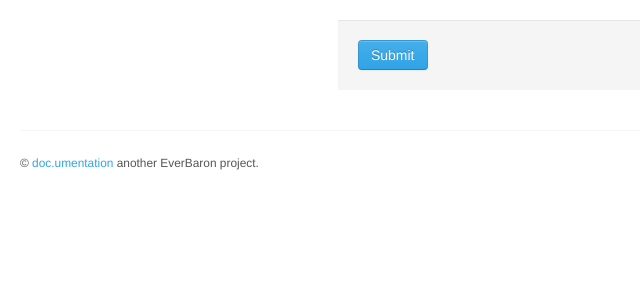
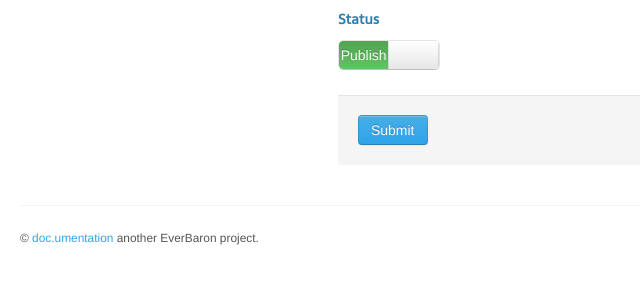
Before and after one commit to chadwick37/Documentation, a PHP site: the page made by templates/article_form.twig in a window 1280 px wide. Shown: the part 531-829 px from the top of the page, without its empty margins (0-640 px from the left). Before the commit the page ends 701 px from the top, so only its background shows below. Run offline with PHP 8.4, Linux system fonts and the light colour scheme; the template is opened without the code that fills it, so the values that code supplies are empty; some libraries are stand-ins or nearby versions.

Commit message:
Added ability to set an article as a draft or published. Using bootstrap toggle for the switch.

```diff
--- /dev/null
+++ b/assets/css/bootstrapSwitch.css
@@ -0,0 +1,359 @@
+/* ============================================================
+ * bootstrapSwitch v1.2 by Larentis Mattia @spiritualGuru
+ * http://www.larentis.eu/switch/
+ * ============================================================
+ * Licensed under the Apache License, Version 2.0
+ * http://www.apache.org/licenses/LICENSE-2.0
+ * ============================================================ */
+.has-switch {
+  display: inline-block;
+  cursor: pointer;
+  -webkit-border-radius: 5px;
+  -moz-border-radius: 5px;
+  border-radius: 5px;
+  border: 1px solid;
+  border-color: rgba(0, 0, 0, 0.1) rgba(0, 0, 0, 0.1) rgba(0, 0, 0, 0.25);
+  position: relative;
+  text-align: left;
+  overflow: hidden;
+  line-height: 8px;
+  -webkit-user-select: none;
+  -moz-user-select: none;
+  -ms-user-select: none;
+  -o-user-select: none;
+  user-select: none;
+  min-width: 100px;
+}
+.has-switch.switch-mini {
+  min-width: 72px;
+}
+.has-switch.switch-small {
+  min-width: 80px;
+}
+.has-switch.switch-large {
+  min-width: 120px;
+}
+.has-switch.deactivate {
+  opacity: 0.5;
+  filter: alpha(opacity=50);
+  cursor: default !important;
+}
+.has-switch.deactivate label,
+.has-switch.deactivate span {
+  cursor: default !important;
+}
+.has-switch > div {
+  display: inline-block;
+  width: 150%;
+  position: relative;
+  top: 0;
+}
+.has-switch > div.switch-animate {
+  -webkit-transition: left 0.5s;
+  -moz-transition: left 0.5s;
+  -o-transition: left 0.5s;
+  transition: left 0.5s;
+}
+.has-switch > div.switch-off {
+  left: -50%;
+}
+.has-switch > div.switch-on {
+  left: 0%;
+}
+.has-switch input[type=checkbox] {
+  display: none;
+}
+.has-switch span,
+.has-switch label {
+  -webkit-box-sizing: border-box;
+  -moz-box-sizing: border-box;
+  box-sizing: border-box;
+  cursor: pointer;
+  position: relative;
+  display: inline-block;
+  height: 100%;
+  padding-bottom: 4px;
+  padding-top: 4px;
+  font-size: 14px;
+  line-height: 20px;
+}
+.has-switch span.switch-mini,
+.has-switch label.switch-mini {
+  padding-bottom: 4px;
+  padding-top: 4px;
+  font-size: 10px;
+  line-height: 9px;
+}
+.has-switch span.switch-small,
+.has-switch label.switch-small {
+  padding-bottom: 3px;
+  padding-top: 3px;
+  font-size: 12px;
+  line-height: 18px;
+}
+.has-switch span.switch-large,
+.has-switch label.switch-large {
+  padding-bottom: 9px;
+  padding-top: 9px;
+  font-size: 16px;
+  line-height: normal;
+}
+.has-switch label {
+  text-align: center;
+  margin-top: -1px;
+  margin-bottom: -1px;
+  z-index: 100;
+  width: 34%;
+  border-left: 1px solid #cccccc;
+  border-right: 1px solid #cccccc;
+  color: #ffffff;
+  text-shadow: 0 -1px 0 rgba(0, 0, 0, 0.25);
+  background-color: #f5f5f5;
+  background-image: -moz-linear-gradient(top, #ffffff, #e6e6e6);
+  background-image: -webkit-gradient(linear, 0 0, 0 100%, from(#ffffff), to(#e6e6e6));
+  background-image: -webkit-linear-gradient(top, #ffffff, #e6e6e6);
+  background-image: -o-linear-gradient(top, #ffffff, #e6e6e6);
+  background-image: linear-gradient(to bottom, #ffffff, #e6e6e6);
+  background-repeat: repeat-x;
+  filter: progid:DXImageTransform.Microsoft.gradient(startColorstr='#ffffffff', endColorstr='#ffe6e6e6', GradientType=0);
+  border-color: #e6e6e6 #e6e6e6 #bfbfbf;
+  border-color: rgba(0, 0, 0, 0.1) rgba(0, 0, 0, 0.1) rgba(0, 0, 0, 0.25);
+  *background-color: #e6e6e6;
+  /* Darken IE7 buttons by default so they stand out more given they won't have borders */
+
+  filter: progid:DXImageTransform.Microsoft.gradient(enabled = false);
+}
+.has-switch label:hover,
+.has-switch label:focus,
+.has-switch label:active,
+.has-switch label.active,
+.has-switch label.disabled,
+.has-switch label[disabled] {
+  color: #ffffff;
+  background-color: #e6e6e6;
+  *background-color: #d9d9d9;
+}
+.has-switch label:active,
+.has-switch label.active {
+  background-color: #cccccc \9;
+}
+.has-switch label i {
+  color: #000;
+  text-shadow: 0 1px 0 #fff;
+  line-height: 18px;
+  pointer-events: none;
+}
+.has-switch span {
+  text-align: center;
+  z-index: 1;
+  width: 33%;
+}
+.has-switch span.switch-left {
+  -webkit-border-top-left-radius: 4px;
+  -moz-border-radius-topleft: 4px;
+  border-top-left-radius: 4px;
+  -webkit-border-bottom-left-radius: 4px;
+  -moz-border-radius-bottomleft: 4px;
+  border-bottom-left-radius: 4px;
+}
+.has-switch span.switch-right {
+  color: #333333;
+  text-shadow: 0 1px 1px rgba(255, 255, 255, 0.75);
+  background-color: #f0f0f0;
+  background-image: -moz-linear-gradient(top, #e6e6e6, #ffffff);
+  background-image: -webkit-gradient(linear, 0 0, 0 100%, from(#e6e6e6), to(#ffffff));
+  background-image: -webkit-linear-gradient(top, #e6e6e6, #ffffff);
+  background-image: -o-linear-gradient(top, #e6e6e6, #ffffff);
+  background-image: linear-gradient(to bottom, #e6e6e6, #ffffff);
+  background-repeat: repeat-x;
+  filter: progid:DXImageTransform.Microsoft.gradient(startColorstr='#ffe6e6e6', endColorstr='#ffffffff', GradientType=0);
+  border-color: #ffffff #ffffff #d9d9d9;
+  border-color: rgba(0, 0, 0, 0.1) rgba(0, 0, 0, 0.1) rgba(0, 0, 0, 0.25);
+  *background-color: #ffffff;
+  /* Darken IE7 buttons by default so they stand out more given they won't have borders */
+
+  filter: progid:DXImageTransform.Microsoft.gradient(enabled = false);
+}
+.has-switch span.switch-right:hover,
+.has-switch span.switch-right:focus,
+.has-switch span.switch-right:active,
+.has-switch span.switch-right.active,
+.has-switch span.switch-right.disabled,
+.has-switch span.switch-right[disabled] {
+  color: #333333;
+  background-color: #ffffff;
+  *background-color: #f2f2f2;
+}
+.has-switch span.switch-right:active,
+.has-switch span.switch-right.active {
+  background-color: #e6e6e6 \9;
+}
+.has-switch span.switch-primary,
+.has-switch span.switch-left {
+  color: #ffffff;
+  text-shadow: 0 -1px 0 rgba(0, 0, 0, 0.25);
+  background-color: #005fcc;
+  background-image: -moz-linear-gradient(top, #0044cc, #0088cc);
+  background-image: -webkit-gradient(linear, 0 0, 0 100%, from(#0044cc), to(#0088cc));
+  background-image: -webkit-linear-gradient(top, #0044cc, #0088cc);
+  background-image: -o-linear-gradient(top, #0044cc, #0088cc);
+  background-image: linear-gradient(to bottom, #0044cc, #0088cc);
+  background-repeat: repeat-x;
+  filter: progid:DXImageTransform.Microsoft.gradient(startColorstr='#ff0044cc', endColorstr='#ff0088cc', GradientType=0);
+  border-color: #0088cc #0088cc #005580;
+  border-color: rgba(0, 0, 0, 0.1) rgba(0, 0, 0, 0.1) rgba(0, 0, 0, 0.25);
+  *background-color: #0088cc;
+  /* Darken IE7 buttons by default so they stand out more given they won't have borders */
+
+  filter: progid:DXImageTransform.Microsoft.gradient(enabled = false);
+}
+.has-switch span.switch-primary:hover,
+.has-switch span.switch-left:hover,
+.has-switch span.switch-primary:focus,
+.has-switch span.switch-left:focus,
+.has-switch span.switch-primary:active,
+.has-switch span.switch-left:active,
+.has-switch span.switch-primary.active,
+.has-switch span.switch-left.active,
+.has-switch span.switch-primary.disabled,
+.has-switch span.switch-left.disabled,
+.has-switch span.switch-primary[disabled],
+.has-switch span.switch-left[disabled] {
+  color: #ffffff;
+  background-color: #0088cc;
+  *background-color: #0077b3;
+}
+.has-switch span.switch-primary:active,
+.has-switch span.switch-left:active,
+.has-switch span.switch-primary.active,
+.has-switch span.switch-left.active {
+  background-color: #006699 \9;
+}
+.has-switch span.switch-info {
+  color: #ffffff;
+  text-shadow: 0 -1px 0 rgba(0, 0, 0, 0.25);
+  background-color: #41a7c5;
+  background-image: -moz-linear-gradient(top, #2f96b4, #5bc0de);
+  background-image: -webkit-gradient(linear, 0 0, 0 100%, from(#2f96b4), to(#5bc0de));
+  background-image: -webkit-linear-gradient(top, #2f96b4, #5bc0de);
+  background-image: -o-linear-gradient(top, #2f96b4, #5bc0de);
+  background-image: linear-gradient(to bottom, #2f96b4, #5bc0de);
+  background-repeat: repeat-x;
+  filter: progid:DXImageTransform.Microsoft.gradient(startColorstr='#ff2f96b4', endColorstr='#ff5bc0de', GradientType=0);
+  border-color: #5bc0de #5bc0de #28a1c5;
+  border-color: rgba(0, 0, 0, 0.1) rgba(0, 0, 0, 0.1) rgba(0, 0, 0, 0.25);
+  *background-color: #5bc0de;
+  /* Darken IE7 buttons by default so they stand out more given they won't have borders */
+
+  filter: progid:DXImageTransform.Microsoft.gradient(enabled = false);
+}
+.has-switch span.switch-info:hover,
+.has-switch span.switch-info:focus,
+.has-switch span.switch-info:active,
+.has-switch span.switch-info.active,
+.has-switch span.switch-info.disabled,
+.has-switch span.switch-info[disabled] {
+  color: #ffffff;
+  background-color: #5bc0de;
+  *background-color: #46b8da;
+}
+.has-switch span.switch-info:active,
+.has-switch span.switch-info.active {
+  background-color: #31b0d5 \9;
+}
+.has-switch span.switch-success {
+  color: #ffffff;
+  text-shadow: 0 -1px 0 rgba(0, 0, 0, 0.25);
+  background-color: #58b058;
+  background-image: -moz-linear-gradient(top, #51a351, #62c462);
+  background-image: -webkit-gradient(linear, 0 0, 0 100%, from(#51a351), to(#62c462));
+  background-image: -webkit-linear-gradient(top, #51a351, #62c462);
+  background-image: -o-linear-gradient(top, #51a351, #62c462);
+  background-image: linear-gradient(to bottom, #51a351, #62c462);
+  background-repeat: repeat-x;
+  filter: progid:DXImageTransform.Microsoft.gradient(startColorstr='#ff51a351', endColorstr='#ff62c462', GradientType=0);
+  border-color: #62c462 #62c462 #3b9e3b;
+  border-color: rgba(0, 0, 0, 0.1) rgba(0, 0, 0, 0.1) rgba(0, 0, 0, 0.25);
+  *background-color: #62c462;
+  /* Darken IE7 buttons by default so they stand out more given they won't have borders */
+
+  filter: progid:DXImageTransform.Microsoft.gradient(enabled = false);
+}
+.has-switch span.switch-success:hover,
+.has-switch span.switch-success:focus,
+.has-switch span.switch-success:active,
+.has-switch span.switch-success.active,
+.has-switch span.switch-success.disabled,
+.has-switch span.switch-success[disabled] {
+  color: #ffffff;
+  background-color: #62c462;
+  *background-color: #4fbd4f;
+}
+.has-switch span.switch-success:active,
+.has-switch span.switch-success.active {
+  background-color: #42b142 \9;
+}
+.has-switch span.switch-warning {
+  color: #ffffff;
+  text-shadow: 0 -1px 0 rgba(0, 0, 0, 0.25);
+  background-color: #f9a123;
+  background-image: -moz-linear-gradient(top, #f89406, #fbb450);
+  background-image: -webkit-gradient(linear, 0 0, 0 100%, from(#f89406), to(#fbb450));
+  background-image: -webkit-linear-gradient(top, #f89406, #fbb450);
+  background-image: -o-linear-gradient(top, #f89406, #fbb450);
+  background-image: linear-gradient(to bottom, #f89406, #fbb450);
+  background-repeat: repeat-x;
+  filter: progid:DXImageTransform.Microsoft.gradient(startColorstr='#fff89406', endColorstr='#fffbb450', GradientType=0);
+  border-color: #fbb450 #fbb450 #f89406;
+  border-color: rgba(0, 0, 0, 0.1) rgba(0, 0, 0, 0.1) rgba(0, 0, 0, 0.25);
+  *background-color: #fbb450;
+  /* Darken IE7 buttons by default so they stand out more given they won't have borders */
+
+  filter: progid:DXImageTransform.Microsoft.gradient(enabled = false);
+}
+.has-switch span.switch-warning:hover,
+.has-switch span.switch-warning:focus,
+.has-switch span.switch-warning:active,
+.has-switch span.switch-warning.active,
+.has-switch span.switch-warning.disabled,
+.has-switch span.switch-warning[disabled] {
+  color: #ffffff;
+  background-color: #fbb450;
+  *background-color: #faa937;
+}
+.has-switch span.switch-warning:active,
+.has-switch span.switch-warning.active {
+  background-color: #fa9f1e \9;
+}
+.has-switch span.switch-danger {
+  color: #ffffff;
+  text-shadow: 0 -1px 0 rgba(0, 0, 0, 0.25);
+  background-color: #d14641;
+  background-image: -moz-linear-gradient(top, #bd362f, #ee5f5b);
+  background-image: -webkit-gradient(linear, 0 0, 0 100%, from(#bd362f), to(#ee5f5b));
+  background-image: -webkit-linear-gradient(top, #bd362f, #ee5f5b);
+  background-image: -o-linear-gradient(top, #bd362f, #ee5f5b);
+  background-image: linear-gradient(to bottom, #bd362f, #ee5f5b);
+  background-repeat: repeat-x;
+  filter: progid:DXImageTransform.Microsoft.gradient(startColorstr='#ffbd362f', endColorstr='#ffee5f5b', GradientType=0);
+  border-color: #ee5f5b #ee5f5b #e51d18;
+  border-color: rgba(0, 0, 0, 0.1) rgba(0, 0, 0, 0.1) rgba(0, 0, 0, 0.25);
+  *background-color: #ee5f5b;
+  /* Darken IE7 buttons by default so they stand out more given they won't have borders */
+
+  filter: progid:DXImageTransform.Microsoft.gradient(enabled = false);
+}
+.has-switch span.switch-danger:hover,
+.has-switch span.switch-danger:focus,
+.has-switch span.switch-danger:active,
+.has-switch span.switch-danger.active,
+.has-switch span.switch-danger.disabled,
+.has-switch span.switch-danger[disabled] {
+  color: #ffffff;
+  background-color: #ee5f5b;
+  *background-color: #ec4844;
+}
+.has-switch span.switch-danger:active,
+.has-switch span.switch-danger.active {
+  background-color: #e9322d \9;
+}
--- /dev/null
+++ b/assets/js/bootstrapSwitch.js
@@ -0,0 +1,251 @@
+/* ============================================================
+ * bootstrapSwitch v1.3 by Larentis Mattia @spiritualGuru
+ * http://www.larentis.eu/switch/
+ * ============================================================
+ * Licensed under the Apache License, Version 2.0
+ * http://www.apache.org/licenses/LICENSE-2.0
+ * ============================================================ */
+
+!function ($) {
+  "use strict";
+
+  $.fn['bootstrapSwitch'] = function (method) {
+    var methods = {
+      init: function () {
+        return this.each(function () {
+            var $element = $(this)
+              , $div
+              , $switchLeft
+              , $switchRight
+              , $label
+              , myClasses = ""
+              , classes = $element.attr('class')
+              , color
+              , moving
+              , onLabel = "ON"
+              , offLabel = "OFF"
+              , icon = false;
+
+            $.each(['switch-mini', 'switch-small', 'switch-large'], function (i, el) {
+              if (classes.indexOf(el) >= 0)
+                myClasses = el;
+            });
+
+            $element.addClass('has-switch');
+
+            if ($element.data('on') !== undefined)
+              color = "switch-" + $element.data('on');
+
+            if ($element.data('on-label') !== undefined)
+              onLabel = $element.data('on-label');
+
+            if ($element.data('off-label') !== undefined)
+              offLabel = $element.data('off-label');
+
+            if ($element.data('icon') !== undefined)
+              icon = $element.data('icon');
+
+            $switchLeft = $('<span>')
+              .addClass("switch-left")
+              .addClass(myClasses)
+              .addClass(color)
+              .html(onLabel);
+
+            color = '';
+            if ($element.data('off') !== undefined)
+              color = "switch-" + $element.data('off');
+
+            $switchRight = $('<span>')
+              .addClass("switch-right")
+              .addClass(myClasses)
+              .addClass(color)
+              .html(offLabel);
+
+            $label = $('<label>')
+              .html("&nbsp;")
+              .addClass(myClasses)
+              .attr('for', $element.find('input').attr('id'));
+
+            if (icon) {
+              $label.html('<i class="icon icon-' + icon + '"></i>');
+            }
+
+            $div = $element.find(':checkbox').wrap($('<div>')).parent().data('animated', false);
+
+            if ($element.data('animated') !== false)
+              $div.addClass('switch-animate').data('animated', true);
+
+            $div
+              .append($switchLeft)
+              .append($label)
+              .append($switchRight);
+
+            $element.find('>div').addClass(
+              $element.find('input').is(':checked') ? 'switch-on' : 'switch-off'
+            );
+
+            if ($element.find('input').is(':disabled'))
+              $(this).addClass('deactivate');
+
+            var changeStatus = function ($this) {
+              $this.siblings('label').trigger('mousedown').trigger('mouseup').trigger('click');
+            };
+
+            $element.on('keydown', function (e) {
+              if (e.keyCode === 32) {
+                e.stopImmediatePropagation();
+                e.preventDefault();
+                changeStatus($(e.target).find('span:first'));
+              }
+            });
+
+            $switchLeft.on('click', function (e) {
+              changeStatus($(this));
+            });
+
+            $switchRight.on('click', function (e) {
+              changeStatus($(this));
+            });
+
+            $element.find('input').on('change', function (e) {
+              var $this = $(this)
+                , $element = $this.parent()
+                , thisState = $this.is(':checked')
+                , state = $element.is('.switch-off');
+
+              e.preventDefault();
+
+              $element.css('left', '');
+
+              if (state === thisState) {
+
+                if (thisState)
+                  $element.removeClass('switch-off').addClass('switch-on');
+                else $element.removeClass('switch-on').addClass('switch-off');
+
+                if ($element.data('animated') !== false)
+                  $element.addClass("switch-animate");
+
+                $element.parent().trigger('switch-change', {'el': $this, 'value': thisState})
+              }
+            });
+
+            $element.find('label').on('mousedown touchstart', function (e) {
+              var $this = $(this);
+              moving = false;
+
+              e.preventDefault();
+              e.stopImmediatePropagation();
+
+              $this.closest('div').removeClass('switch-animate');
+
+              if ($this.closest('.has-switch').is('.deactivate'))
+                $this.unbind('click');
+              else {
+                $this.on('mousemove touchmove', function (e) {
+                  var $element = $(this).closest('.switch')
+                    , relativeX = (e.pageX || e.originalEvent.targetTouches[0].pageX) - $element.offset().left
+                    , percent = (relativeX / $element.width()) * 100
+                    , left = 25
+                    , right = 75;
+
+                  moving = true;
+
+                  if (percent < left)
+                    percent = left;
+                  else if (percent > right)
+                    percent = right;
+
+                  $element.find('>div').css('left', (percent - right) + "%")
+                });
+
+                $this.on('click touchend', function (e) {
+                  var $this = $(this)
+                    , $target = $(e.target)
+                    , $myCheckBox = $target.siblings('input');
+
+                  e.stopImmediatePropagation();
+                  e.preventDefault();
+
+                  $this.unbind('mouseleave');
+
+                  if (moving)
+                    $myCheckBox.prop('checked', !(parseInt($this.parent().css('left')) < -25));
+                  else $myCheckBox.prop("checked", !$myCheckBox.is(":checked"));
+
+                  moving = false;
+                  $myCheckBox.trigger('change');
+                });
+
+                $this.on('mouseleave', function (e) {
+                  var $this = $(this)
+                    , $myCheckBox = $this.siblings('input');
+
+                  e.preventDefault();
+                  e.stopImmediatePropagation();
+
+                  $this.unbind('mouseleave');
+                  $this.trigger('mouseup');
+
+                  $myCheckBox.prop('checked', !(parseInt($this.parent().css('left')) < -25)).trigger('change');
+                });
+
+                $this.on('mouseup', function (e) {
+                  e.stopImmediatePropagation();
+                  e.preventDefault();
+
+                  $(this).unbind('mousemove');
+                });
+              }
+            });
+          }
+        );
+      },
+      toggleActivation: function () {
+        $(this).toggleClass('deactivate');
+      },
+      isActive: function () {
+        return !$(this).hasClass('deactivate');
+      },
+      setActive: function (active) {
+        if (active)
+          $(this).removeClass('deactivate');
+        else $(this).addClass('deactivate');
+      },
+      toggleState: function (skipOnChange) {
+        var $input = $(this).find('input:checkbox');
+        $input.prop('checked', !$input.is(':checked')).trigger('change', skipOnChange);
+      },
+      setState: function (value, skipOnChange) {
+        $(this).find('input:checkbox').prop('checked', value).trigger('change', skipOnChange);
+      },
+      status: function () {
+        return $(this).find('input:checkbox').is(':checked');
+      },
+      destroy: function () {
+        var $div = $(this).find('div')
+          , $checkbox;
+
+        $div.find(':not(input:checkbox)').remove();
+
+        $checkbox = $div.children();
+        $checkbox.unwrap().unwrap();
+
+        $checkbox.unbind('change');
+
+        return $checkbox;
+      }
+    };
+
+    if (methods[method])
+      return methods[method].apply(this, Array.prototype.slice.call(arguments, 1));
+    else if (typeof method === 'object' || !method)
+      return methods.init.apply(this, arguments);
+    else
+      $.error('Method ' + method + ' does not exist!');
+  };
+}(jQuery);
+
+$(function () {
+  $('.switch')['bootstrapSwitch']();
+});
--- a/templates/article_form.twig
+++ b/templates/article_form.twig
@@ -9,9 +9,21 @@
 {% endblock %}
 
 {% block content %}
+<link rel="stylesheet" href="{{ doc_root }}/assets/css/bootstrapSwitch.css">
+<script src="{{ doc_root }}/assets/js/bootstrapSwitch.js"></script>
 <script type="text/javascript" charset="utf-8">
 $(document).ready(function() {
 	$('#editor').wysiwyg();
+
+	$('#publish-switch').on('switch-change', function (e, data) {
+    	var value = data.value;
+    	if (value == true) {
+    		$('input#publish').attr('value', '1');
+    	} else if (value == false) {
+    		$('input#publish').attr('value', '0');
+    	}
+      	console.log(value);
+    });
 
 	$('button#submit').click(function() {
 		var content = $('div#editor').html();
@@ -53,6 +65,7 @@ $(document).ready(function() {
 	    <label>Content</label>
 	    <a id="toggle-wysiwyg" class="btn hide" title="Toggle WYSIWYG">Toggle WYSIWYG Editor</a>
 	    <textarea class="input-block-level hide" rows="12" id="hide-content" name="content"></textarea>
+	    <input id="publish" type="hidden" name="publish" value="1">
   </fieldset>
 </form>
 		<div id="wysiwyg">
@@ -120,7 +133,10 @@ $(document).ready(function() {
 		    <div id="editor">
 		    </div>
 		  </div> {# end wysiwyg #}
-
+		<h5>Status</h5>
+		<div id="publish-switch" class="switch" data-on-label="Publish" data-off-label="Draft" data-on="success" data-off="warning">
+			<input type="checkbox" checked="checked">
+    	</div>
 	    <div class="form-actions">
 	    <button id="submit" class="btn btn-primary" type="submit">Submit</button>
 	    </div>
```
Also changed, not shown: index.php (+14 -4 lines), templates/admin_home.twig (+10 -2 lines), templates/edit.twig (+22 -0 lines), README.md, 1 other file.
